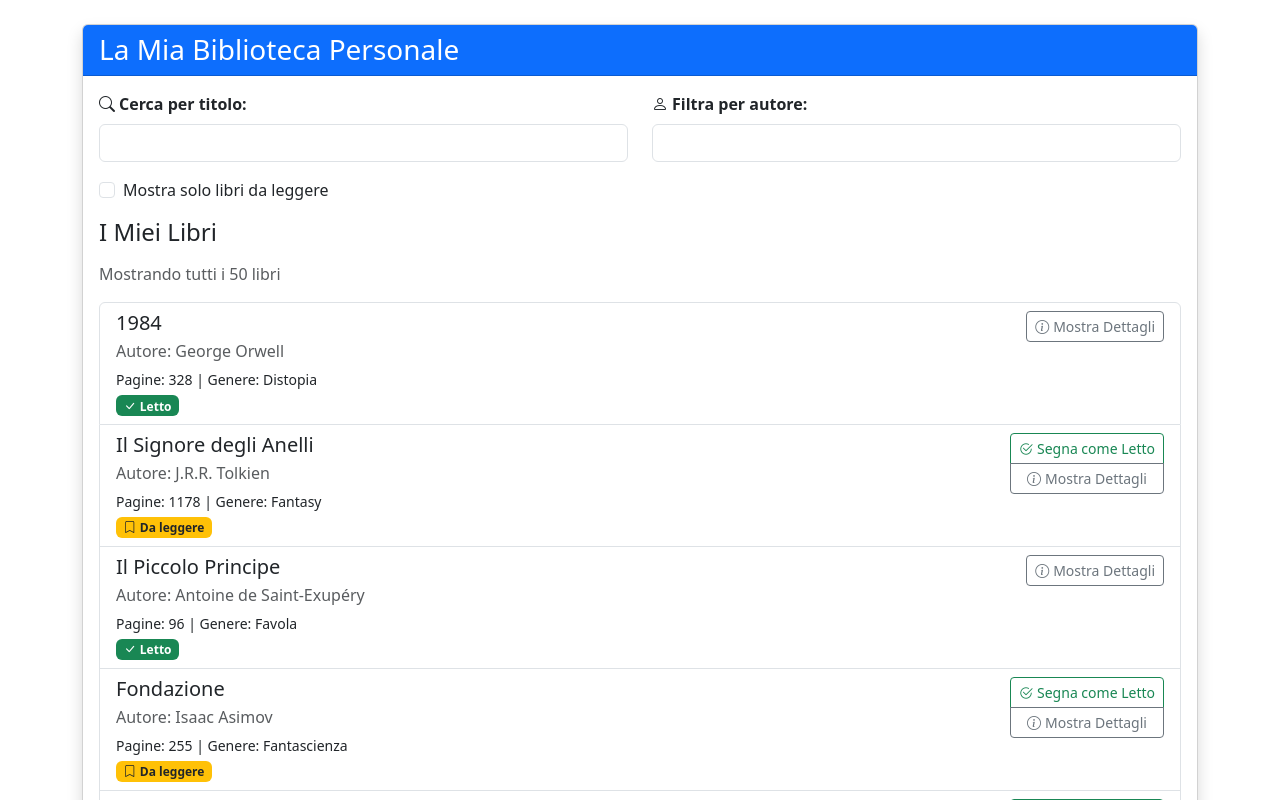
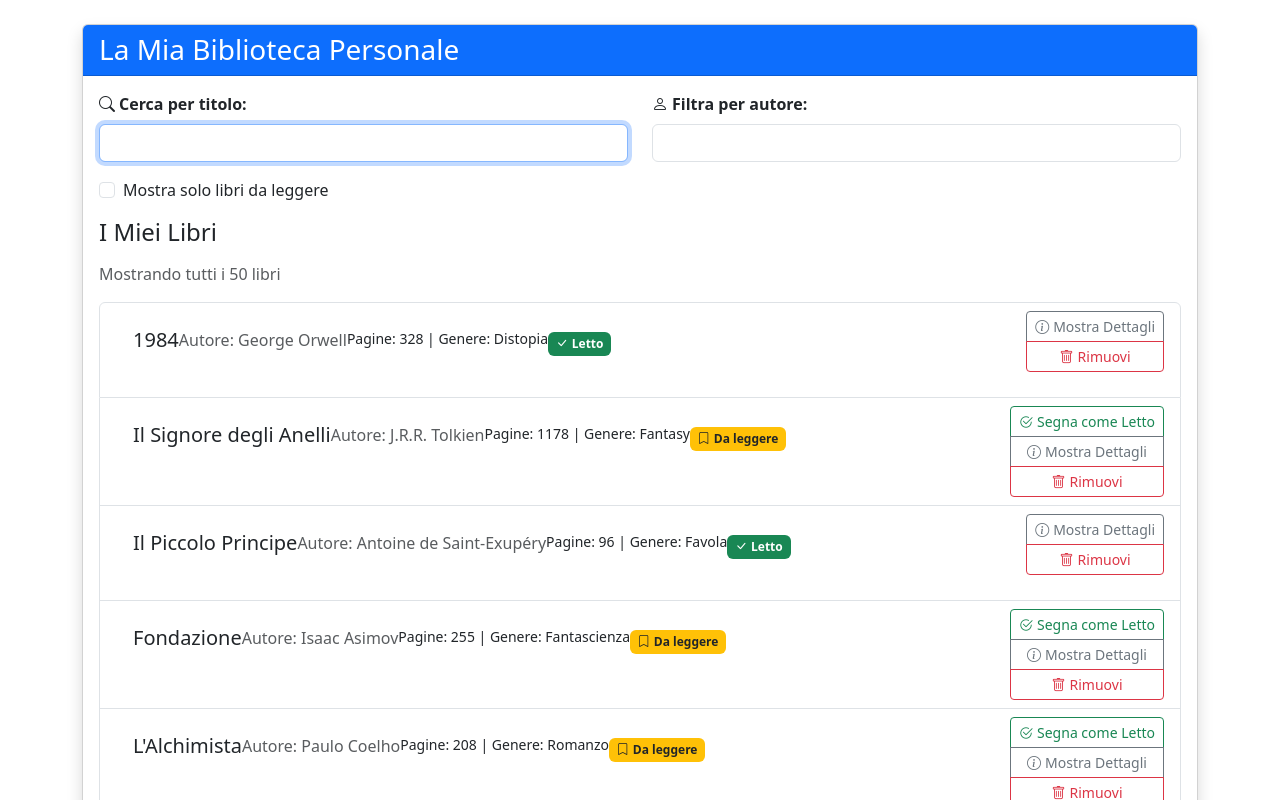
Before and after one commit to MassimoGit/bibliotecareact, a React (Vite) app: page / in a window 1280 px wide. Shown: the top 800 px of the page. Built offline with nearby package versions, Linux system fonts and the light colour scheme.

Commit message:
Step 6, notifiche dismissabili

```diff
--- a/src/App.jsx
+++ b/src/App.jsx
@@ -5,6 +5,7 @@ import UnreadFilter from "./components/UnreadFilter";
 import BookList from "./components/BookList";
 import ReviewForm from "./components/ReviewForm";
 import ReviewList from "./components/ReviewList";
+import Notification from "./components/Notification";
 import { books as initialBooks } from "./data/books";
 
 const App = () => {
@@ -43,6 +44,27 @@ const App = () => {
 
   // Books come state
   const [books, setBooks] = useState(initialBooks);
+
+  // State per la notifica — null quando non c'è nessuna notifica
+  const [notification, setNotification] = useState(null);
+
+  // Rimuove un libro dall'array usando .filter()
+  const handleRemoveBook = (bookId) => {
+    // Salva il titolo prima di filtrare, per mostrarlo nella notifica
+    const removedBook = books.find((book) => book.id === bookId);
+    setBooks(books.filter((book) => book.id !== bookId));
+    if (removedBook) {
+      setNotification({
+        message: `"${removedBook.title}" rimosso dalla biblioteca`,
+        type: "warning",
+      });
+    }
+  };
+
+  // Chiude la notifica riportando lo state a null
+  const handleDismissNotification = () => {
+    setNotification(null);
+  };
 
   // Cancella cronologia — rimuove dati da localStorage e resetta state
   const handleClearHistory = () => {
@@ -83,15 +105,25 @@ const App = () => {
         <h1 className="h3 mb-0">La Mia Biblioteca Personale</h1>
       </div>
 
+      {notification && (
+        <Notification
+          message={notification.message}
+          type={notification.type}
+          onDismiss={handleDismissNotification}
+        />
+      )}
+
       <div className="card-body">
         <div className="row">
           <div className="col-md-6">
-            <InputWithLabel id="search" value={searchTerm} onInputChange={setSearchTerm}>
-              <strong><i className="bi bi-search me-1"></i>Cerca per titolo:</strong>
+            <InputWithLabel id="search" value={searchTerm} onInputChange={setSearchTerm}   isFocused>
+              <strong>
+                <i className="bi bi-search me-1"></i>
+                Cerca per titolo:</strong>
             </InputWithLabel>
           </div>
           <div className="col-md-6">
-            <InputWithLabel id="author" value={authorFilter} onInputChange={setAuthorFilter}>
+            <InputWithLabel id="author" value={authorFilter} onInputChange={setAuthorFilter} isFocused={false}>
               <strong><i className="bi bi-person me-1"></i>Filtra per autore:</strong>
             </InputWithLabel>
           </div>
@@ -100,7 +132,7 @@ const App = () => {
 
         <h4 className="mb-3">I Miei Libri</h4>
         <p className="text-muted">{getResultMessage()}</p>
-        <BookList books={filteredBooks} onMarkAsRead={handleMarkAsRead} />
+        <BookList books={filteredBooks} onMarkAsRead={handleMarkAsRead} onRemoveBook={handleRemoveBook} />
       </div>
 
       <div className="card-body border-top">
--- a/src/components/BookItem.jsx
+++ b/src/components/BookItem.jsx
@@ -1,8 +1,15 @@
 // BookItem E04: mostra dettagli di un singolo libro
-const BookItem = ({ book, onMarkAsRead }) => {
+const BookItem = ({ book, onMarkAsRead, onRemoveBook, type }) => {
+  const bsClass = "alert  d-flex alert-" + type;
+
   const handleMarkAsRead = () => {
     // chiamo la prop onMarkAsRead passando l'id del libro corrente
     onMarkAsRead(book.id);
+  };
+
+  const handleRemoveBook = () => {
+    // chiamo la prop onRemoveBook passando l'id del libro corrente
+    onRemoveBook(book.id);
   };
 
   const handleShowDetails = () => {
@@ -12,10 +19,12 @@ const BookItem = ({ book, onMarkAsRead }) => {
 
   return (
     <li className="list-group-item d-flex justify-content-between align-items-start">
-      <div>
+      <div className={bsClass}>
         <h5 className="mb-1">{book.title}</h5>
         <p className="mb-1 text-muted">Autore: {book.author}</p>
-        <small>Pagine: {book.pages} | Genere: {book.genre}</small>
+        <small>
+          Pagine: {book.pages} | Genere: {book.genre}
+        </small>
         <br />
         {/*
           className dinamico — qui succedono due cose separate:
@@ -33,25 +42,44 @@ const BookItem = ({ book, onMarkAsRead }) => {
           Poi ${...} prende quel risultato e lo incolla dopo "badge mt-1 ".
           Risultato finale: "badge mt-1 bg-success" oppure "badge mt-1 bg-warning text-dark"
         */}
-        <span className={`badge mt-1 ${book.read ? "bg-success" : "bg-warning text-dark"}`}>
+        <span
+          className={`badge mt-1 ${book.read ? "bg-success" : "bg-warning text-dark"}`}
+        >
           {/* Anche il contenuto del badge cambia con un ternario:
               - se letto: icona check + testo "Letto"
               - se non letto: icona bookmark + testo "Da leggere"
               Usiamo <> </> (Fragment) perche il ternario deve restituire UN solo elemento */}
-          {book.read
-            ? <><i className="bi bi-check-lg me-1"></i>Letto</>
-            : <><i className="bi bi-bookmark me-1"></i>Da leggere</>
-          }
+          {book.read ? (
+            <>
+              <i className="bi bi-check-lg me-1"></i>Letto
+            </>
+          ) : (
+            <>
+              <i className="bi bi-bookmark me-1"></i>Da leggere
+            </>
+          )}
         </span>
       </div>
       <div className="btn-group-vertical btn-group-sm ms-2">
         {!book.read && (
-          <button className="btn btn-outline-success" onClick={handleMarkAsRead}>
+          <button
+            className="btn btn-outline-success"
+            onClick={handleMarkAsRead}
+          >
             <i className="bi bi-check2-circle me-1"></i>Segna come Letto
           </button>
         )}
-        <button className="btn btn-outline-secondary" onClick={handleShowDetails}>
+        <button
+          className="btn btn-outline-secondary"
+          onClick={handleShowDetails}
+        >
           <i className="bi bi-info-circle me-1"></i>Mostra Dettagli
+        </button>
+        <button
+          className="btn btn-outline-danger"
+          onClick={handleRemoveBook}
+        >
+          <i className="bi bi-trash me-1"></i>Rimuovi
         </button>
       </div>
     </li>
--- a/src/components/BookList.jsx
+++ b/src/components/BookList.jsx
@@ -1,10 +1,10 @@
 import BookItem from "./BookItem";
 
 // BookList E04: renderizza la lista dei libri
-const BookList = ({ books, onMarkAsRead }) => (
+const BookList = ({ books, onMarkAsRead, onRemoveBook }) => (
   <ul className="list-group">
     {books.map((book) => (
-      <BookItem key={book.id} book={book} onMarkAsRead={onMarkAsRead} />
+      <BookItem key={book.id} book={book} onMarkAsRead={onMarkAsRead} onRemoveBook={onRemoveBook} />
     ))}
   </ul>
 );
--- a/src/components/InputWithLabel.jsx
+++ b/src/components/InputWithLabel.jsx
@@ -1,5 +1,5 @@
 // InputWithLabel: componente generico label + input con children
-const InputWithLabel = ({ id, value, onInputChange, type = 'text', children }) => {
+const InputWithLabel = ({ id, value, onInputChange, type = 'text', children,isFocused }) => {
 
     const handleChange = (e) =>{
         //chiamo la prop onInputChange che mi viene passata come callback
@@ -15,6 +15,7 @@ const InputWithLabel = ({ id, value, onInputChange, type = 'text', children }) =
         className="form-control"
         value={value}
         onChange={handleChange}
+        autoFocus={isFocused}
       />
     </div>
   );
--- /dev/null
+++ b/src/components/Notification.jsx
@@ -0,0 +1,36 @@
+import { useEffect } from "react";
+
+// Notification: mostra un messaggio Bootstrap che scompare dopo un timeout
+// Props:
+//   message — testo da mostrare
+//   type    — tipo di alert Bootstrap (es. "warning", "success", "danger", "info")
+//   onDismiss — callback chiamata quando la notifica deve scomparire
+const Notification = ({ message, type = "warning", onDismiss }) => {
+  useEffect(() => {
+    // Avvia un timer: dopo 3 secondi chiama onDismiss per nascondere la notifica
+    const timerId = setTimeout(() => {
+      onDismiss();
+    }, 3000);
+
+    // Cleanup: se il componente viene smontato prima che il timer scada
+    // (es. l'utente clicca la X), cancelliamo il timer con clearTimeout
+    // per evitare memory leak e warning di React
+    return () => {
+      clearTimeout(timerId);
+    };
+  }, [onDismiss]);
+
+  return (
+    <div className={`alert alert-${type} alert-dismissible fade show m-3`} role="alert">
+      {message}
+      <button
+        type="button"
+        className="btn-close"
+        aria-label="Chiudi"
+        onClick={onDismiss}
+      />
+    </div>
+  );
+};
+
+export default Notification;
--- a/src/hooks/useStorageState.js
+++ b/src/hooks/useStorageState.js
@@ -6,6 +6,7 @@ const useStorageState = (key, initialState, options = {}) => {
   const [value, setValue] = useState(() => {
     const stored = localStorage.getItem(key);
     if (stored === null) return initialState;
+
 
     try {
       const parsed = JSON.parse(stored);
@@ -27,11 +28,11 @@ const useStorageState = (key, initialState, options = {}) => {
   });
 
   useEffect(() => {
-    if (expiresIn) {
+    /*if (expiresIn) {
       localStorage.setItem(key, JSON.stringify({ value, timestamp: Date.now() }));
-    } else {
+    } else {*/
       localStorage.setItem(key, JSON.stringify(value));
-    }
+    // }
   }, [key, value, expiresIn]);
 
   return [value, setValue];
```
Also changed, not shown: 1 other file (tests, documents, lock files or other folders).
